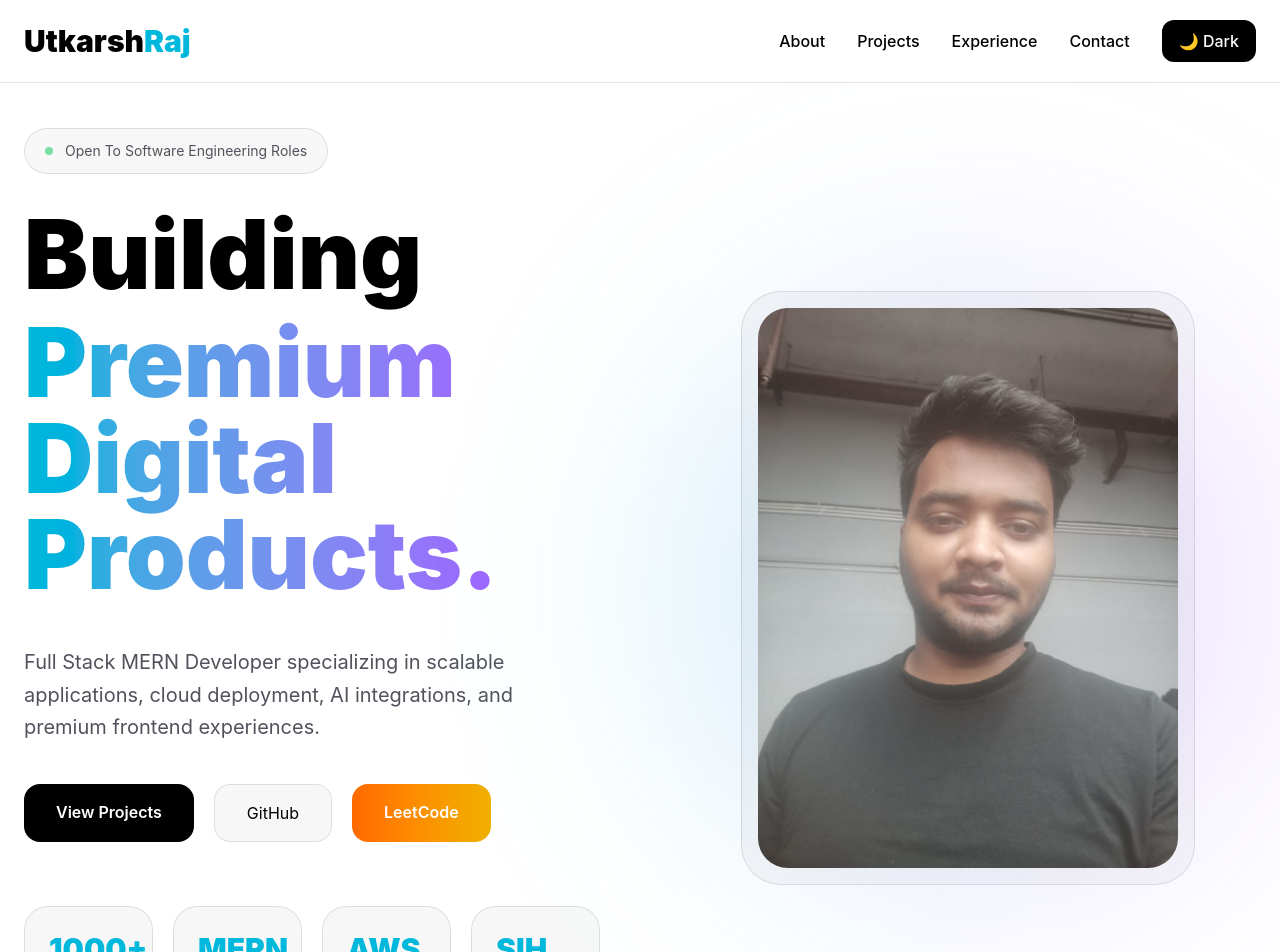
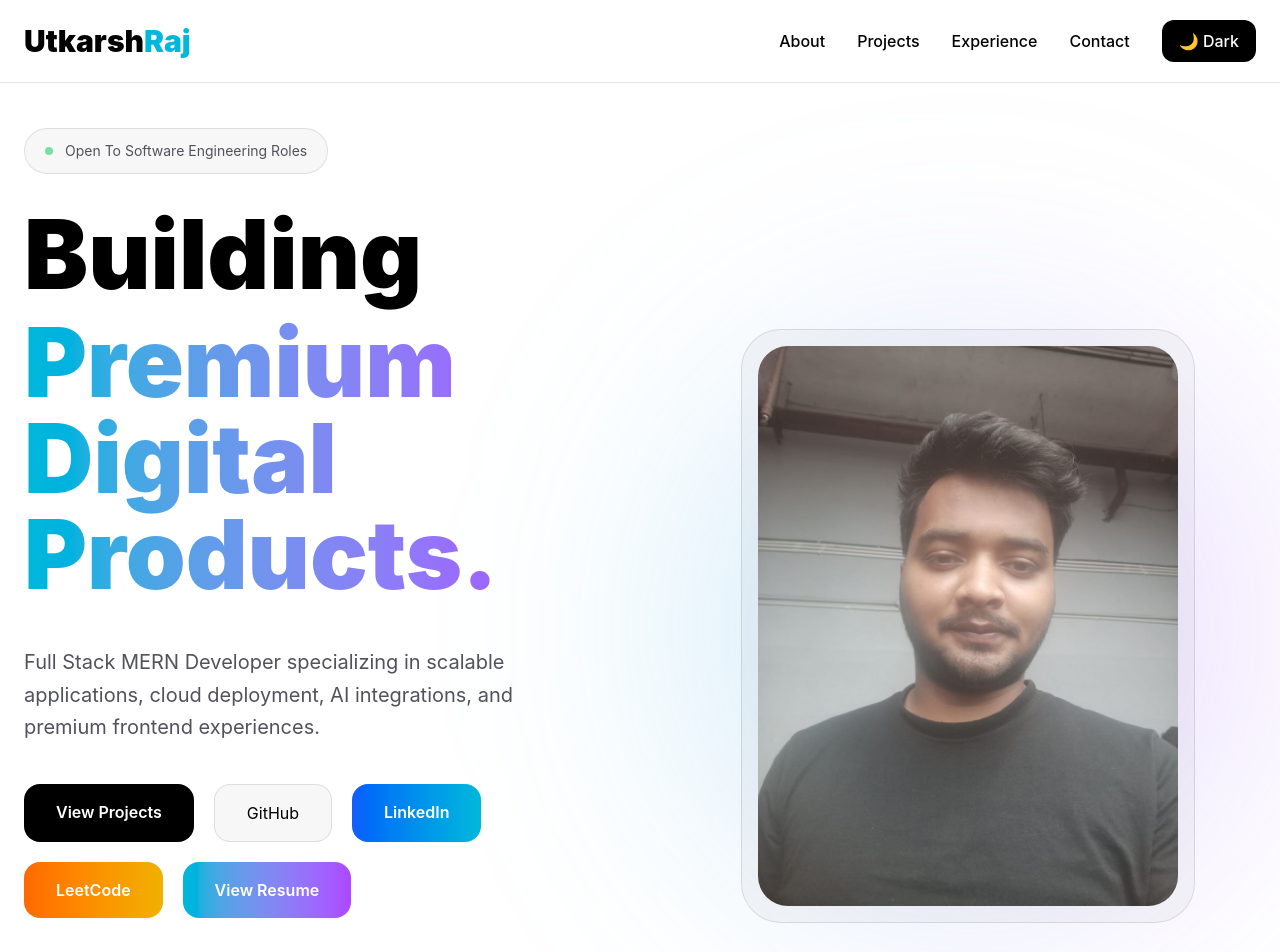
Before and after one commit to Utkarsh-Raj-Profile/Portfolio, a React app: page / in a window 1280 px wide. Shown: the top 952 px of the page. Built offline with nearby package versions, Linux system fonts and the light colour scheme; no server answers; the HTML template or start-up script is replaced by a standard one.

Commit message:
updated portfolio

```diff
--- a/src/App.jsx
+++ b/src/App.jsx
@@ -127,6 +127,7 @@ export default function App() {
 
             <div className="flex gap-5 mt-10 flex-wrap">
 
+  {/* View Projects */}
   <a
     href="#projects"
     className="px-8 py-4 rounded-2xl bg-black text-white dark:bg-white dark:text-black font-semibold hover:scale-105 transition"
@@ -134,6 +135,7 @@ export default function App() {
     View Projects
   </a>
 
+  {/* GitHub */}
   <a
     href="https://github.com/Utkarsh-Raj-Profile"
     target="_blank"
@@ -143,6 +145,17 @@ export default function App() {
     GitHub
   </a>
 
+  {/* LinkedIn */}
+  <a
+    href="https://www.linkedin.com/in/utkarsh-raj-software-engineer/"
+    target="_blank"
+    rel="noopener noreferrer"
+    className="px-8 py-4 rounded-2xl bg-gradient-to-r from-blue-600 to-cyan-500 text-white font-semibold hover:scale-105 transition"
+  >
+    LinkedIn
+  </a>
+
+  {/* LeetCode */}
   <a
     href="https://leetcode.com/u/Utkarsh__Raj_/"
     target="_blank"
@@ -152,15 +165,15 @@ export default function App() {
     LeetCode
   </a>
 
-  {/* <a
-    href="/resume.pdf"
-    target="_blank"
-    rel="noopener noreferrer"
-    download
-    className="px-8 py-4 rounded-2xl bg-gradient-to-r from-cyan-500 to-purple-500 text-white font-semibold hover:scale-105 transition"
-  >
-    Download Resume
-  </a> */}
+  {/* Resume */}
+  <a
+  href="https://drive.google.com/file/d/1JRSwssl3h0B1HJWG3oI6Q93tsumEietN/view?usp=sharing"
+  target="_blank"
+  rel="noopener noreferrer"
+  className="px-8 py-4 rounded-2xl bg-gradient-to-r from-cyan-500 to-purple-500 text-white font-semibold hover:scale-105 transition"
+>
+  View Resume
+</a>
 
 </div>
 
```
Also changed, not shown: 1 other file (tests, documents, lock files or other folders).
